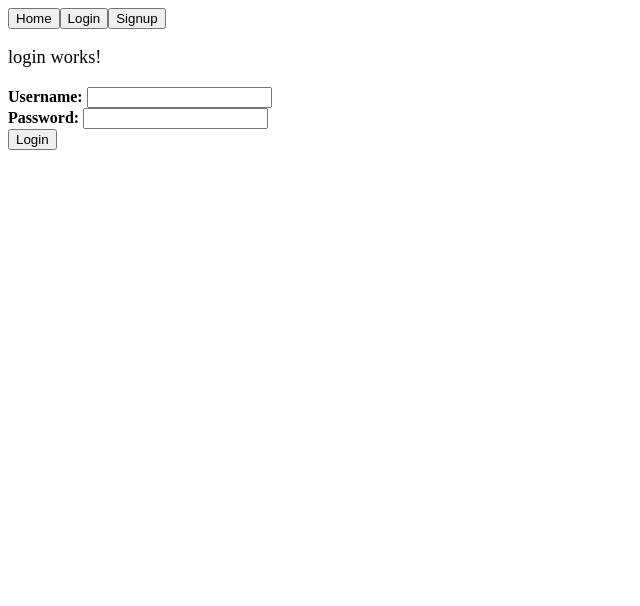
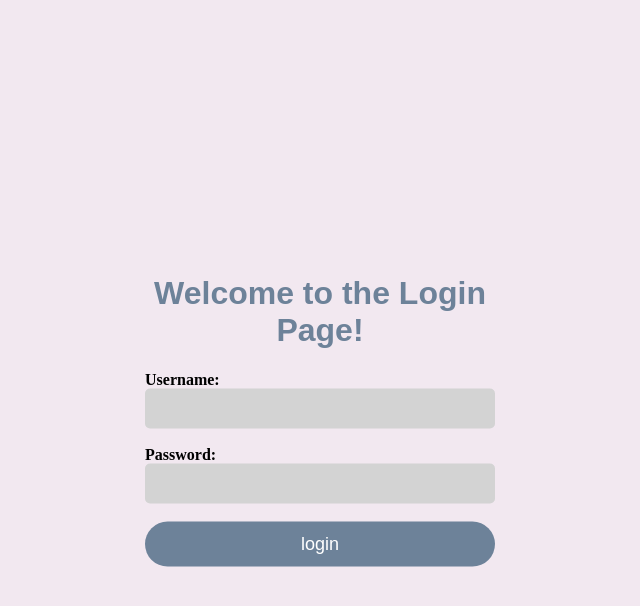
Before and after one commit to kaylamillerdev/MTGCardsFrontEnd, an Angular app: page /login in a window 1280 px wide. Shown: the top 606 px of the page, without its empty margins (0-640 px from the left). Built offline with nearby package versions, Linux system fonts and the light colour scheme.

Commit message:
a message

```diff
--- a/src/app/pages/login/login.component.css
+++ b/src/app/pages/login/login.component.css
@@ -1,47 +1,103 @@
+h1 {
+    color: #6D8299;
+    font-family: Nunito, sans-serif;
+    text-align: center;
+}
 body {
-    background-color:#000000;
-    color:black
-
+    font-family: Nunito, sans-serif;
+    color: #E8F8F2;
+    text-align: left;
 }
 
-div#wrapper {
-    margin:0 auto; width:95%; margin:0 auto; width:960px; background-color:#B5CDA3; padding:0 2%; opacity:1.25;
+form {
+    display: flex;
+    flex-direction: column;
+    justify-items: center;
+    margin: auto;
+    height: 100%;
 }
 
-nav {
-    width:100%;
-
+/*creates padding at the bottom of each element*/
+.form-group {
+  padding-bottom: 5%;
+  width: 100%;
 }
 
-div#filler {
-    width:5%;
-    float:left;
+/*rounds the edges of the input fields */
+input {
+    border: 2px;
+    border-radius: 5px;
+    height: 25px;
+    width: 350px;
+    padding: 20px;
+    box-sizing: border-box;
+    background-color: lightgray;
 }
 
-main{
-    width:95%;
-    float:right;
-
+input::placeholder {
+    font-size: medium;
+    font-family: Nunito, sans-serif;
 }
 
-footer{
-    width:100%;
-    clear:both;
+/*split the screen */
+.split {
+    height: 100%;
+    width: 50%;
+    position: fixed;
+    z-index: 1;
+    top: 0;
+    overflow-x: hidden;
+    padding-top: 20px;
+  }
 
+  /* Control the left side */
+  .left {
+    left: 0;
+    background-color:#F2E8F0;
+  }
+
+  /* Control the right side */
+  .right {
+    right: 0;
+    background-color: #F2E8F0;
+    background-image: url(https://wallpaperaccess.com/full/1544490.jpg);
+    background-repeat: no-repeat;
+    background-attachment: scroll;
+    background-size: 110%;
+
+  }
+
+  /* center content vertically */
+  .centered {
+    position: absolute;
+    top: 50%;
+    left: 50%;
+    transform: translate(-50%, -50%);
+    text-align: left;
+  }
+  /*Login button*/
+.btn {
+    border: 2px;
+    border-radius: 25px;
+    height: 45px;
+    width: 350px;
+    color: white;
+    background-color: #6D8299;
+    font-family: Nunito, sans-serif;
+    font-size: large;
 }
 
-.navigation li {
-    display:inline;
-    color:wheat;
-    list-style-type:none;
-    padding:9px;
-
+p {
+    text-align: center;
+    font-size: medium;
+    font-family: Nunito, sans-serif;
 }
 
-#bottom {width: 150px;}
-
-b{color: black; font-family:verdana; font-size:2.15em; text-decoration:none; text-align:center;}
-
-p {font-size:1.15em; font-family:roman; color: #000000;}
-
-#main {width: 75%; float:left; font-style:italic;}
+/*sets the color of the link to the sign in page*/
+a:link {
+  color: #6D8299;
+}
+/*sets the color of the link to the sign in page when visited */
+a:visited {
+  color: #6D8299;
+}
--- a/src/app/pages/login/login.component.html
+++ b/src/app/pages/login/login.component.html
@@ -1,4 +1,8 @@
-<p>login works!</p>
+<div class="split left">
+  <div class="centered">
+    <header>
+    <h1>Welcome to the Login Page!</h1>
+    </header>
 
 <form #loginForm="ngForm" (ngSubmit)="login(loginForm)">
   <div class="form-group">
@@ -39,5 +43,5 @@
     </div>
   </div>
 
-  <button>Login</button>
+  <button class="btn btn-primary">login</button>
 </form>
--- a/src/app/pages/profile/profile.component.html
+++ b/src/app/pages/profile/profile.component.html
@@ -1,4 +1,4 @@
-<p>profile works!</p>
+<p>profile page!</p>
 
 {{user.username}}
 {{user.firstName}} {{user.lastName}}
--- a/src/styles.css
+++ b/src/styles.css
@@ -1 +1,47 @@
 /* You can add global styles to this file, and also import other style files */
+body {
+    background-color:#E8F0F2;
+
+}
+
+div #wrapper {
+    margin:0 auto; width:95%; margin:0 auto; width:960px; background-color:#B5CDA3; padding:0 2%; opacity:1.25;
+}
+
+nav {
+    width:100%;
+
+}
+
+div #filler {
+    width:5%;
+    float:left;
+}
+
+main{
+    width:95%;
+    float:right;
+
+}
+
+footer{
+    width:100%;
+    clear:both;
+
+}
+
+.navigation li {
+    display:inline;
+    color:wheat;
+    list-style-type:none;
+    padding:9px;
+
+}
+
+#bottom {width: 150px;}
+
+b{color: black; font-family:verdana; font-size:2.15em; text-decoration:none; text-align:center;}
+
+p {font-size:1.15em; font-family:roman; color: #000000;}
+
+#main {width: 75%; float:left; font-style:italic;}
```
